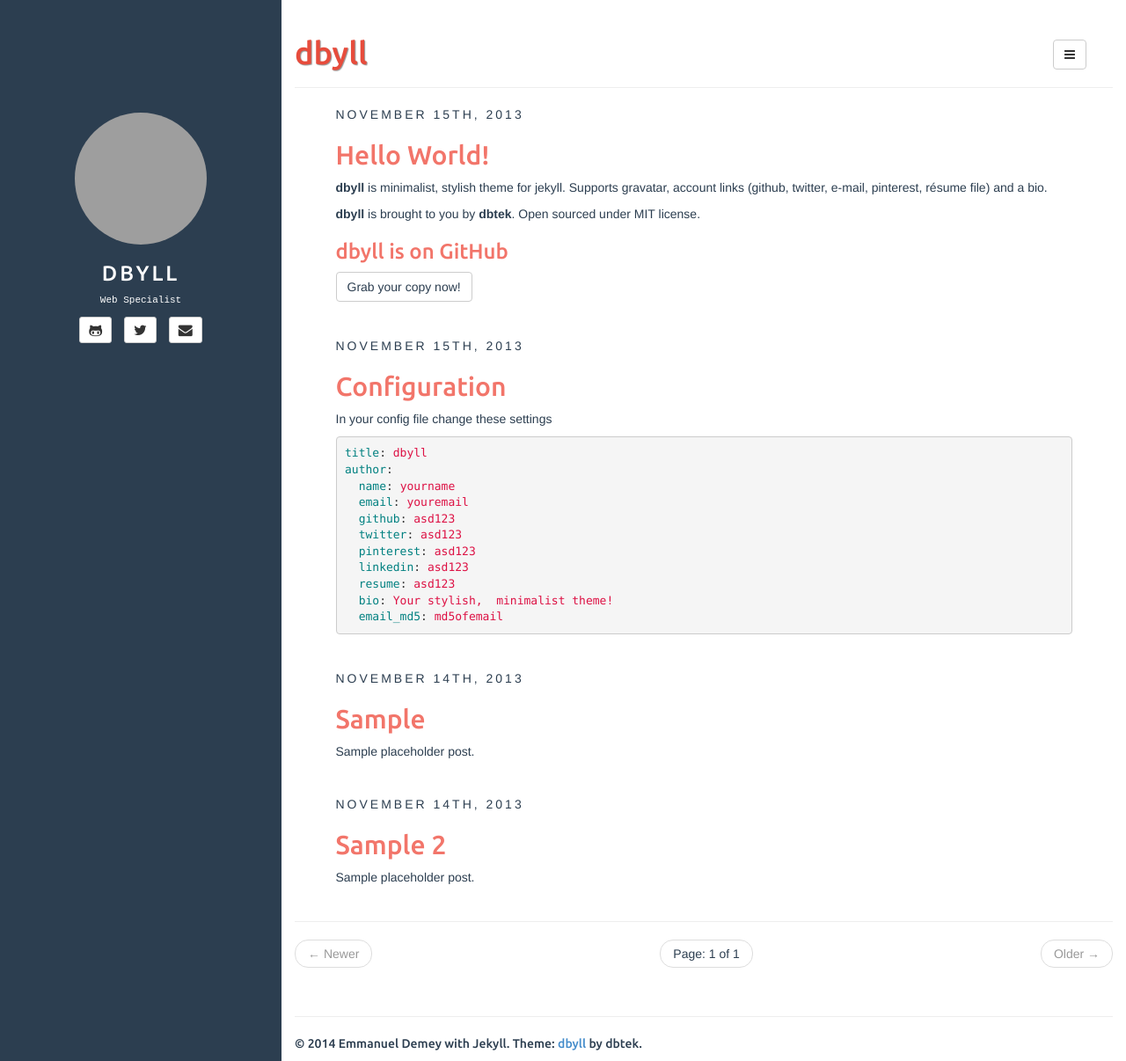
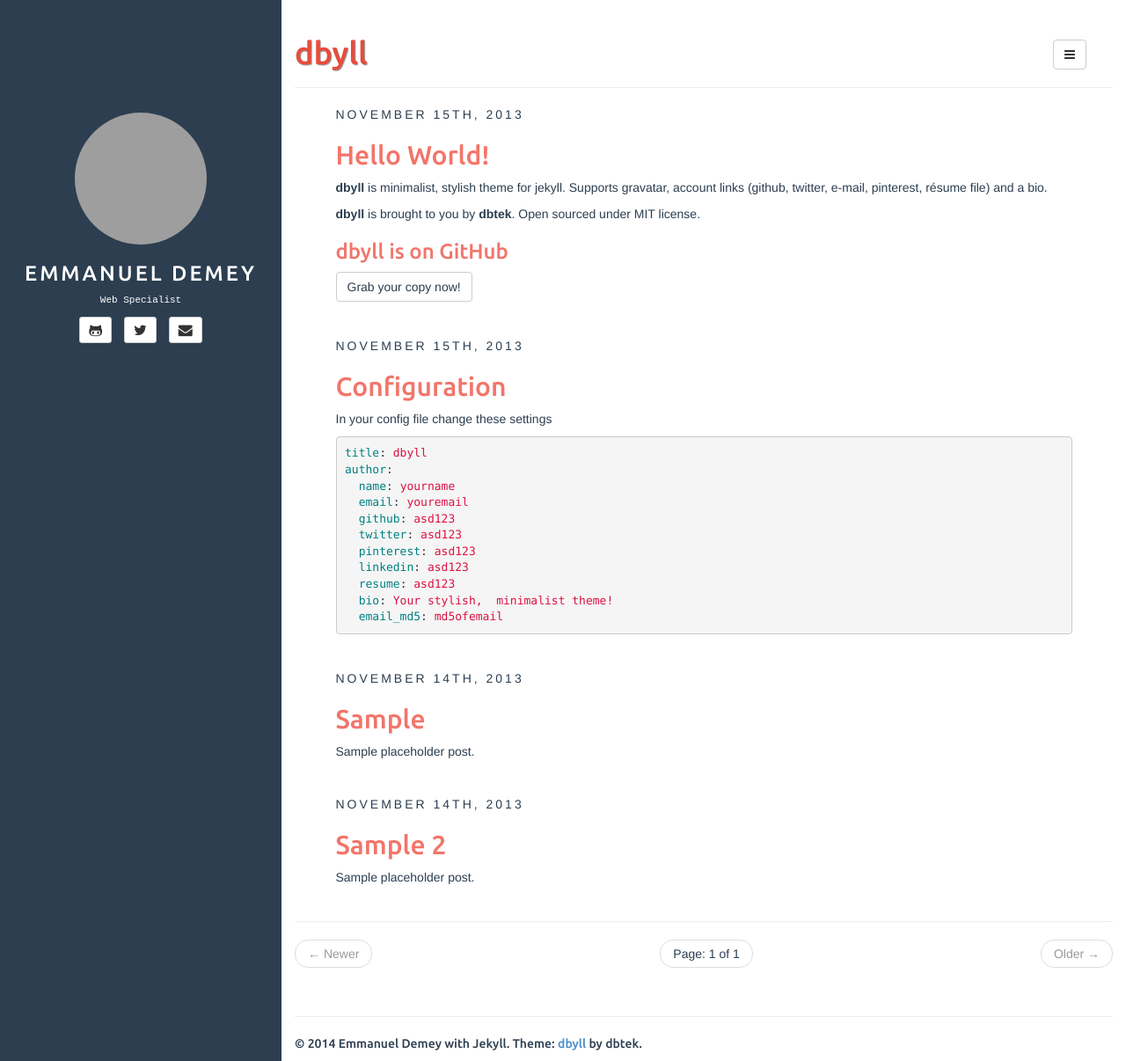
Before and after one commit to EmmanuelDemey/Gillespie59.github.io, a Jekyll site: the page built from index.html, in a window 1280 px wide and 1206 px high. Shown: the whole window at 88% size. Built offline with Jekyll 4.4.1, drawn with Linux system fonts in a browser that asks for light colours; the list of posts is cut into pages by our own code; grey boxes are pictures that could not be loaded.

Commit message:
Change the title of the blog

```diff
--- a/_config.yml
+++ b/_config.yml
@@ -6,8 +6,8 @@
 pygments: true
 markdown: kramdown
 
-title: dbyll
-description: Stylish Jekyll Theme
+title: Emmanuel DEMEY
+description: Web Specialist
 author:
   name: Emmanuel Demey
   email: demey.emmanuel@gmail.com
```
